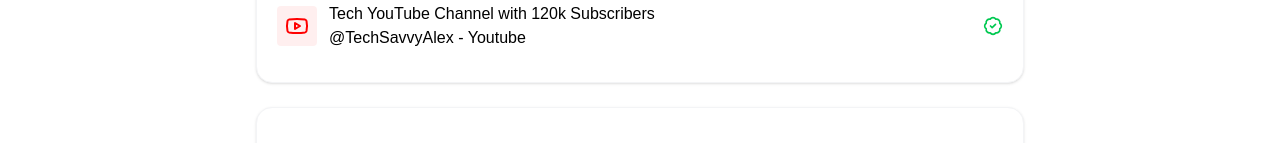
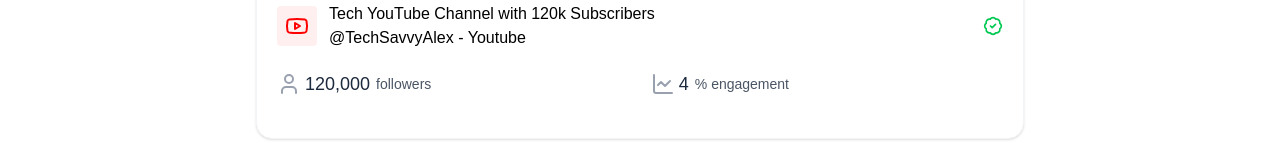
Before and after one commit to waibaBikash/Flipearn, a React (Vite) app in the folder client/: page / in a window 1280 px wide. Shown: the part 791-934 px from the top of the page. Built offline with nearby package versions, Linux system fonts and the light colour scheme; no server answers; a web font is replaced by a local one.

Commit message:
feat: enhance ListingCard component by adding user stats display

```diff
--- a/client/src/components/ListingCard.jsx
+++ b/client/src/components/ListingCard.jsx
@@ -1,6 +1,6 @@
 import React from 'react'
 import { platformIcons } from '../assets/assets';
-import { BadgeCheck } from 'lucide-react';
+import { BadgeCheck, LineChart, User } from 'lucide-react';
 
 const ListingCard = ({listing}) => {
 
@@ -27,8 +27,27 @@ const ListingCard = ({listing}) => {
       <p>@{listing.username} -  <span className='capitalize'>{listing.platform}</span></p>
     </div>
      {listing.verified && <BadgeCheck className='text-green-500 ml-auto w-5 h-5' />}
-  </div>
-  </div>
+    </div>
+
+    {/* Stats */}
+
+     <div className='flex flex-wrap justify-between max-w-lg items-center gap-3 my-5'>
+        <div className='flex items-center text-sm text-gray-600'>
+          <User className='size-6 mr-1 text-gray-400' />
+          <span className='text-lg font-medium text-slate-800 mr-1.5'>{listing.followers_count.toLocaleString()}
+
+</span>
+          followers
+        </div>
+         {listing.engagement_rate && (
+         <div className='flex items-center text-sm text-gray-600'>
+            <LineChart className='size-6 mr-1 text-gray-400' />
+            <span className='text-lg font-medium text-slate-800 mr-1.5'>{listing.engagement_rate}</span>% engagement
+         </div>
+          )
+         }
+     </div>
+   </div>
     </div>
   )
 }
```
